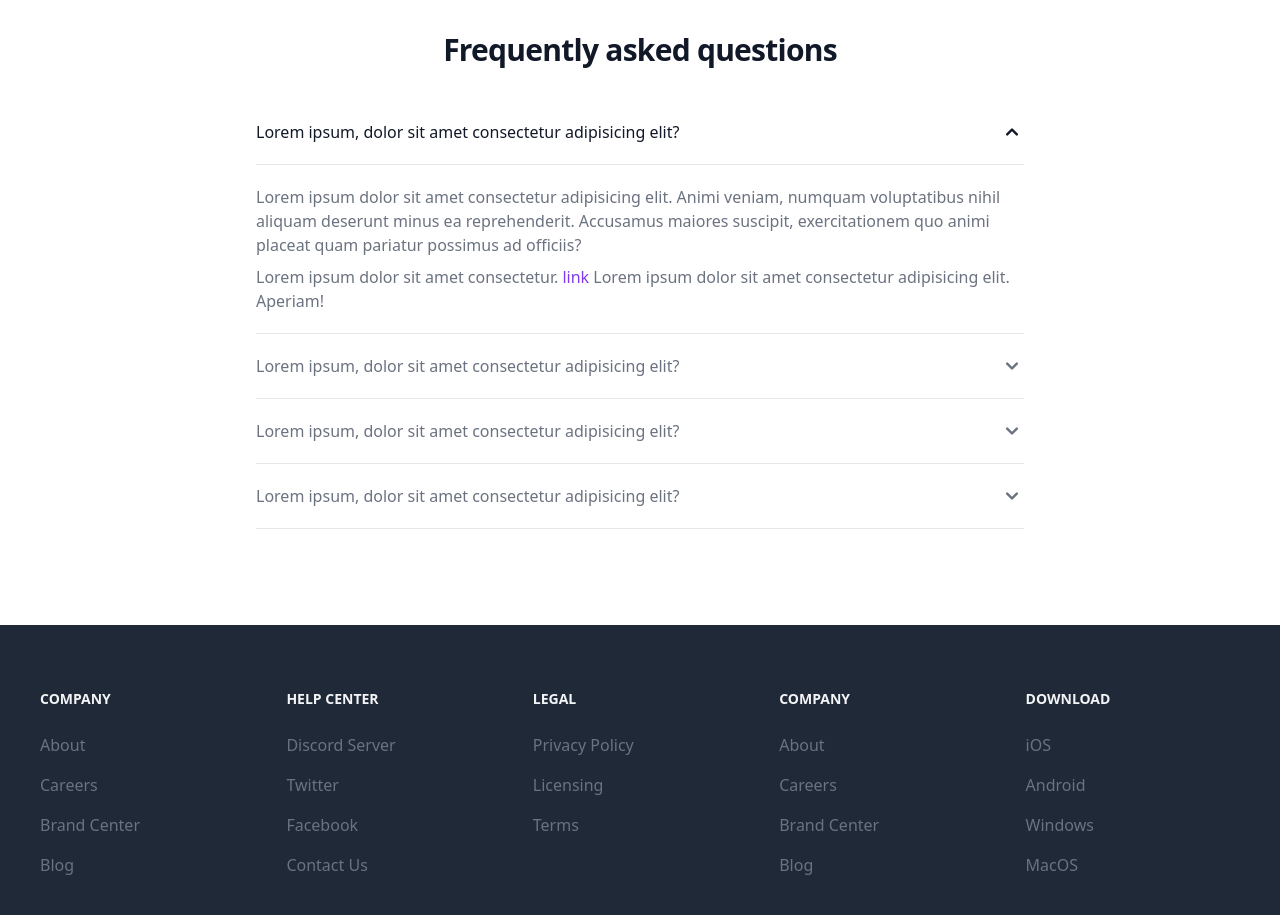
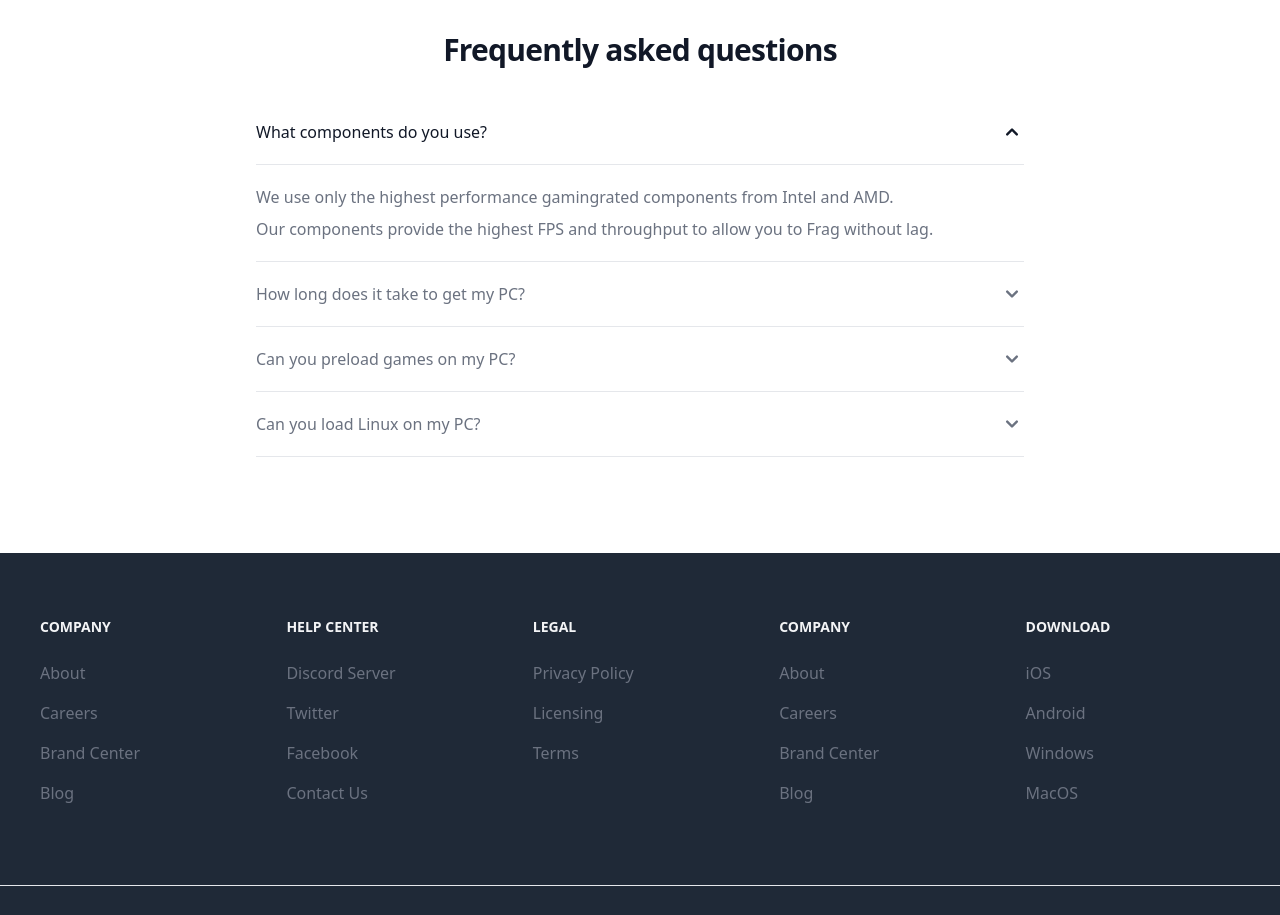
Before and after one commit to Mudassir-Nawaz/highland-computers, a plain HTML site: page index.html in a window 1280 px wide. Shown: the part 3200-4115 px from the top of the page. Drawn offline with nearby package versions, Linux system fonts and the light colour scheme.

Commit message:
Update index.html

```diff
--- a/index.html
+++ b/index.html
@@ -261,7 +261,7 @@
                         </p>
 
                         <p class="flex items-start -mx-2">
-                            <a href="mailto:sean@highlandcomputers.net">
+                            <a href="mailto:Sales@highlandcomputers.net">
                                 <svg xmlns="http://www.w3.org/2000/svg" class="w-6 h-6 mx-2 text-purple-500 dark:text-blue-400" fill="none" viewBox="0 0 24 24" stroke="currentColor" stroke-width="2">
                                     <path stroke-linecap="round" stroke-linejoin="round" d="M3 8l7.89 5.26a2 2 0 002.22 0L21 8M5 19h14a2 2 0 002-2V7a2 2 0 00-2-2H5a2 2 0 00-2 2v10a2 2 0 002 2z" />
                                 </svg>
@@ -343,20 +343,20 @@
                 <div id="accordion-flush" data-accordion="collapse" data-active-classes="bg-white dark:bg-gray-900 text-gray-900 dark:text-white" data-inactive-classes="text-gray-500 dark:text-gray-400">
                     <h3 id="accordion-flush-heading-1">
                         <button type="button" class="flex items-center justify-between w-full py-5 font-medium text-left text-gray-900 bg-white border-b border-gray-200 dark:border-gray-700 dark:bg-gray-900 dark:text-white" data-accordion-target="#accordion-flush-body-1" aria-expanded="true" aria-controls="accordion-flush-body-1">
-                            <span>Lorem ipsum, dolor sit amet consectetur adipisicing elit?</span>
-                            <svg data-accordion-icon="" class="w-6 h-6 rotate-180 shrink-0" fill="currentColor" viewBox="0 0 20 20" xmlns="http://www.w3.org/2000/svg"><path fill-rule="evenodd" d="M5.293 7.293a1 1 0 011.414 0L10 10.586l3.293-3.293a1 1 0 111.414 1.414l-4 4a1 1 0 01-1.414 0l-4-4a1 1 0 010-1.414z" clip-rule="evenodd"></path></svg>
+                            <span>What components do you use?</span>
+                        <svg data-accordion-icon="" class="w-6 h-6 rotate-180 shrink-0" fill="currentColor" viewBox="0 0 20 20" xmlns="http://www.w3.org/2000/svg"><path fill-rule="evenodd" d="M5.293 7.293a1 1 0 011.414 0L10 10.586l3.293-3.293a1 1 0 111.414 1.414l-4 4a1 1 0 01-1.414 0l-4-4a1 1 0 010-1.414z" clip-rule="evenodd"></path></svg>
                         </button>
                     </h3>
                     <div id="accordion-flush-body-1" class="" aria-labelledby="accordion-flush-heading-1">
                         <div class="py-5 border-b border-gray-200 dark:border-gray-700">
-                            <p class="mb-2 text-gray-500 dark:text-gray-400">Lorem ipsum dolor sit amet consectetur adipisicing elit. Animi veniam, numquam voluptatibus nihil aliquam deserunt minus ea reprehenderit. Accusamus maiores suscipit, exercitationem quo animi placeat quam pariatur possimus ad officiis?</p>
-                            <p class="text-gray-500 dark:text-gray-400">Lorem ipsum dolor sit amet consectetur. <a href="#" class="text-purple-600 dark:text-purple-500 hover:underline">link</a> Lorem ipsum dolor sit amet consectetur adipisicing elit. Aperiam!</p>
+                            <p class="mb-2 text-gray-500 dark:text-gray-400">We use only the highest performance gamingrated components from Intel and AMD.</p>
+                            <p class="text-gray-500 dark:text-gray-400">Our components provide the highest FPS and throughput to allow you to Frag without lag.</p>
                         </div>
                     </div>
                     <h3 id="accordion-flush-heading-2">
                         <button type="button" class="flex items-center justify-between w-full py-5 font-medium text-left text-gray-500 border-b border-gray-200 dark:border-gray-700 dark:text-gray-400" data-accordion-target="#accordion-flush-body-2" aria-expanded="false" aria-controls="accordion-flush-body-2">
-                            <span>Lorem ipsum, dolor sit amet consectetur adipisicing elit?</span>
-                            <svg data-accordion-icon="" class="w-6 h-6 shrink-0" fill="currentColor" viewBox="0 0 20 20" xmlns="http://www.w3.org/2000/svg"><path fill-rule="evenodd" d="M5.293 7.293a1 1 0 011.414 0L10 10.586l3.293-3.293a1 1 0 111.414 1.414l-4 4a1 1 0 01-1.414 0l-4-4a1 1 0 010-1.414z" clip-rule="evenodd"></path></svg>
+                            <span>How long does it take to get my PC?&nbsp;</span>
+                        <svg data-accordion-icon="" class="w-6 h-6 shrink-0" fill="currentColor" viewBox="0 0 20 20" xmlns="http://www.w3.org/2000/svg"><path fill-rule="evenodd" d="M5.293 7.293a1 1 0 011.414 0L10 10.586l3.293-3.293a1 1 0 111.414 1.414l-4 4a1 1 0 01-1.414 0l-4-4a1 1 0 010-1.414z" clip-rule="evenodd"></path></svg>
                         </button>
                     </h3>
                     <div id="accordion-flush-body-2" class="hidden" aria-labelledby="accordion-flush-heading-2">
@@ -367,8 +367,8 @@
                     </div>
                     <h3 id="accordion-flush-heading-3">
                         <button type="button" class="flex items-center justify-between w-full py-5 font-medium text-left text-gray-500 border-b border-gray-200 dark:border-gray-700 dark:text-gray-400" data-accordion-target="#accordion-flush-body-3" aria-expanded="false" aria-controls="accordion-flush-body-3">
-                            <span>Lorem ipsum, dolor sit amet consectetur adipisicing elit?</span>
-                            <svg data-accordion-icon="" class="w-6 h-6 shrink-0" fill="currentColor" viewBox="0 0 20 20" xmlns="http://www.w3.org/2000/svg"><path fill-rule="evenodd" d="M5.293 7.293a1 1 0 011.414 0L10 10.586l3.293-3.293a1 1 0 111.414 1.414l-4 4a1 1 0 01-1.414 0l-4-4a1 1 0 010-1.414z" clip-rule="evenodd"></path></svg>
+                            <span>Can you preload games on my PC?</span>
+                        <svg data-accordion-icon="" class="w-6 h-6 shrink-0" fill="currentColor" viewBox="0 0 20 20" xmlns="http://www.w3.org/2000/svg"><path fill-rule="evenodd" d="M5.293 7.293a1 1 0 011.414 0L10 10.586l3.293-3.293a1 1 0 111.414 1.414l-4 4a1 1 0 01-1.414 0l-4-4a1 1 0 010-1.414z" clip-rule="evenodd"></path></svg>
                         </button>
                     </h3>
                     <div id="accordion-flush-body-3" class="hidden" aria-labelledby="accordion-flush-heading-3">
@@ -380,8 +380,8 @@
                     </div>
                     <h3 id="accordion-flush-heading-4">
                         <button type="button" class="flex items-center justify-between w-full py-5 font-medium text-left text-gray-500 border-b border-gray-200 dark:border-gray-700 dark:text-gray-400" data-accordion-target="#accordion-flush-body-4" aria-expanded="false" aria-controls="accordion-flush-body-4">
-                            <span>Lorem ipsum, dolor sit amet consectetur adipisicing elit?</span>
-                            <svg data-accordion-icon="" class="w-6 h-6 shrink-0" fill="currentColor" viewBox="0 0 20 20" xmlns="http://www.w3.org/2000/svg"><path fill-rule="evenodd" d="M5.293 7.293a1 1 0 011.414 0L10 10.586l3.293-3.293a1 1 0 111.414 1.414l-4 4a1 1 0 01-1.414 0l-4-4a1 1 0 010-1.414z" clip-rule="evenodd"></path></svg>
+                            <span>Can you load Linux on my PC?&nbsp;</span>
+                        <svg data-accordion-icon="" class="w-6 h-6 shrink-0" fill="currentColor" viewBox="0 0 20 20" xmlns="http://www.w3.org/2000/svg"><path fill-rule="evenodd" d="M5.293 7.293a1 1 0 011.414 0L10 10.586l3.293-3.293a1 1 0 111.414 1.414l-4 4a1 1 0 01-1.414 0l-4-4a1 1 0 010-1.414z" clip-rule="evenodd"></path></svg>
                         </button>
                     </h3>
                     <div id="accordion-flush-body-4" class="hidden" aria-labelledby="accordion-flush-heading-4">
```
